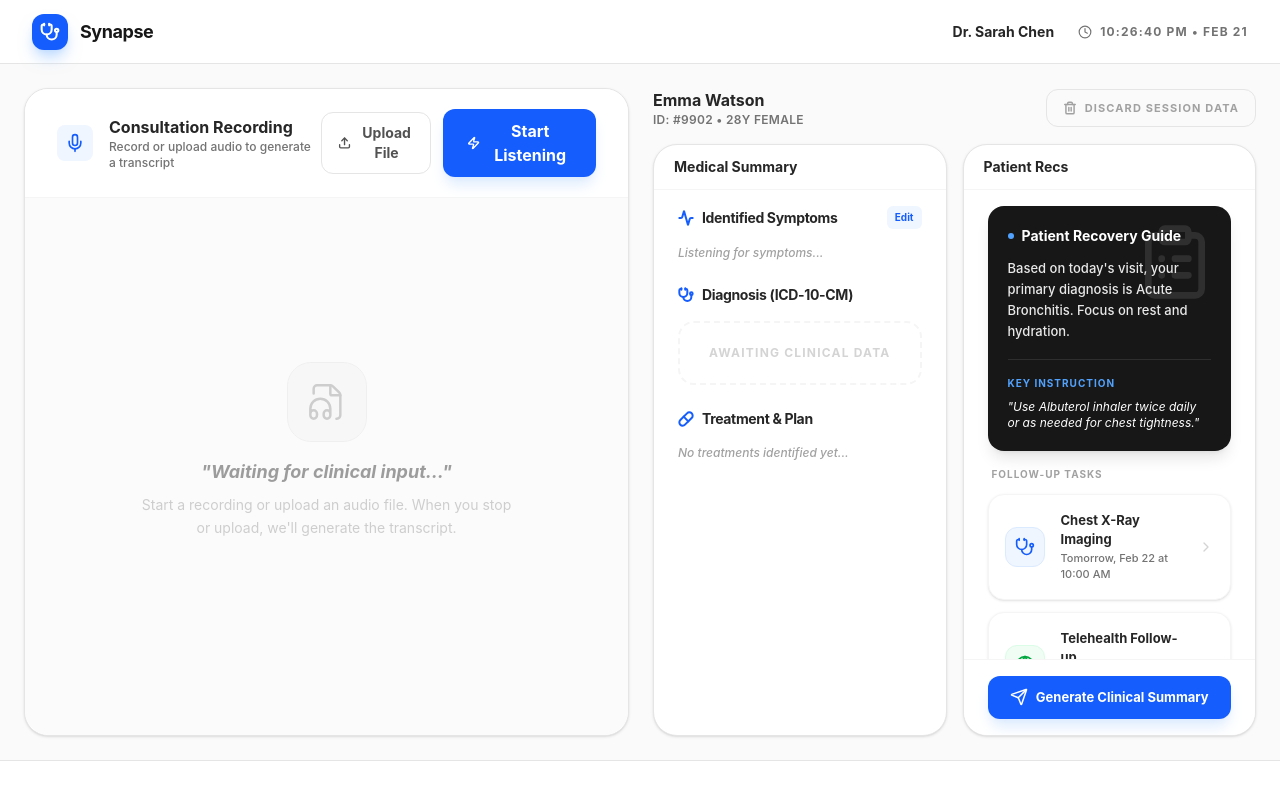
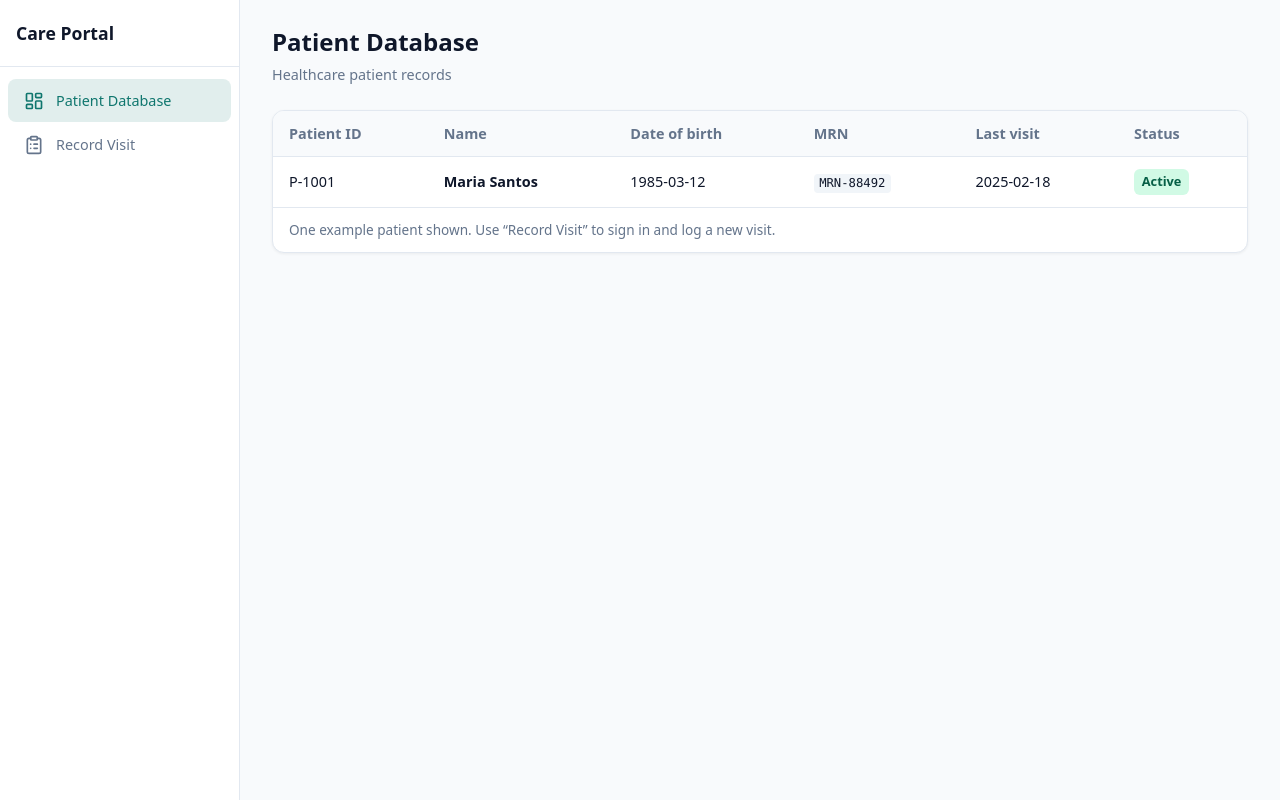
Before and after one commit to AakristG/Synapse, a React (Vite) app in the folder frontend/: page / in a window 1280 px wide. Built offline with nearby package versions, Linux system fonts and the light colour scheme.

Commit message:
poster page and login

```diff
--- a/frontend/src/App.jsx
+++ b/frontend/src/App.jsx
@@ -1,16 +1,26 @@
 import { BrowserRouter, Routes, Route } from 'react-router-dom'
 import { Toaster } from 'sonner'
+import { AuthProvider } from './context/AuthContext'
+import ProtectedRoute from './components/ProtectedRoute'
+import Home from './pages/Home'
+import Login from './pages/Login'
+import Dashboard from './pages/Dashboard'
 import Consultation from './pages/Consultation'
 import './App.css'
 
 function App() {
   return (
-    <BrowserRouter>
-      <Toaster position="top-right" richColors closeButton />
-      <Routes>
-        <Route path="/" element={<Consultation />} />
-      </Routes>
-    </BrowserRouter>
+    <AuthProvider>
+      <BrowserRouter>
+        <Toaster position="top-right" richColors closeButton />
+        <Routes>
+          <Route path="/" element={<Home />} />
+          <Route path="/login" element={<Login />} />
+          <Route path="/dashboard" element={<ProtectedRoute><Dashboard /></ProtectedRoute>} />
+          <Route path="/consultation" element={<Consultation />} />
+        </Routes>
+      </BrowserRouter>
+    </AuthProvider>
   )
 }
 
--- /dev/null
+++ b/frontend/src/pages/Home.css
@@ -0,0 +1,153 @@
+.home-layout {
+  display: flex;
+  min-height: 100vh;
+  background: var(--bg);
+}
+
+.home-sidebar {
+  width: 240px;
+  flex-shrink: 0;
+  background: var(--card);
+  border-right: 1px solid var(--border);
+  display: flex;
+  flex-direction: column;
+}
+
+.home-sidebar-header {
+  padding: 1.25rem 1rem;
+  border-bottom: 1px solid var(--border);
+}
+
+.home-sidebar-title {
+  margin: 0;
+  font-size: 1.1rem;
+  font-weight: 700;
+  color: var(--fg);
+}
+
+.home-sidebar-nav {
+  padding: 0.75rem 0;
+  display: flex;
+  flex-direction: column;
+  gap: 2px;
+}
+
+.home-nav-item {
+  display: flex;
+  align-items: center;
+  gap: 0.75rem;
+  padding: 0.65rem 1rem;
+  margin: 0 0.5rem;
+  color: var(--muted);
+  text-decoration: none;
+  font-size: 0.9rem;
+  font-weight: 500;
+  border-radius: 8px;
+  transition: color 0.15s, background 0.15s;
+}
+
+.home-nav-item:hover {
+  color: var(--fg);
+  background: rgba(15, 118, 110, 0.08);
+}
+
+.home-nav-item--active {
+  color: var(--primary);
+  background: rgba(15, 118, 110, 0.12);
+}
+
+.home-nav-item--active:hover {
+  color: var(--primary);
+  background: rgba(15, 118, 110, 0.16);
+}
+
+.home-main {
+  flex: 1;
+  padding: 1.5rem 2rem;
+  overflow: auto;
+}
+
+.home-header {
+  margin-bottom: 1.5rem;
+}
+
+.home-header h1 {
+  margin: 0 0 0.25rem 0;
+  font-size: 1.5rem;
+  font-weight: 700;
+  color: var(--fg);
+}
+
+.home-subtitle {
+  margin: 0;
+  font-size: 0.9rem;
+  color: var(--muted);
+}
+
+.home-content {
+  background: var(--card);
+  border: 1px solid var(--border);
+  border-radius: 12px;
+  box-shadow: 0 1px 3px rgba(0, 0, 0, 0.06);
+  overflow: hidden;
+}
+
+.home-table-wrap {
+  overflow-x: auto;
+}
+
+.home-table {
+  width: 100%;
+  border-collapse: collapse;
+  font-size: 0.9rem;
+}
+
+.home-table th,
+.home-table td {
+  padding: 0.75rem 1rem;
+  text-align: left;
+  border-bottom: 1px solid var(--border);
+}
+
+.home-table th {
+  font-weight: 600;
+  color: var(--muted);
+  background: #f8fafc;
+}
+
+.home-table tbody tr:last-child td {
+  border-bottom: none;
+}
+
+.home-table tbody tr:hover {
+  background: rgba(15, 118, 110, 0.04);
+}
+
+.home-mrn {
+  font-size: 0.85em;
+  padding: 0.2em 0.45em;
+  background: #f1f5f9;
+  border-radius: 4px;
+  color: var(--fg);
+}
+
+.home-badge {
+  display: inline-block;
+  padding: 0.25em 0.6em;
+  border-radius: 6px;
+  font-size: 0.8rem;
+  font-weight: 600;
+}
+
+.home-badge--active {
+  background: #d1fae5;
+  color: #065f46;
+}
+
+.home-table-caption {
+  margin: 0;
+  padding: 0.75rem 1rem;
+  font-size: 0.85rem;
+  color: var(--muted);
+  border-top: 1px solid var(--border);
+}
--- /dev/null
+++ b/frontend/src/pages/Home.jsx
@@ -0,0 +1,69 @@
+import { Link } from 'react-router-dom'
+import { ClipboardList, LayoutDashboard } from 'lucide-react'
+import './Home.css'
+
+const EXAMPLE_PATIENT = {
+  id: 'P-1001',
+  name: 'Maria Santos',
+  dateOfBirth: '1985-03-12',
+  mrn: 'MRN-88492',
+  lastVisit: '2025-02-18',
+  status: 'Active',
+}
+
+export default function Home() {
+  return (
+    <div className="home-layout">
+      <aside className="home-sidebar">
+        <div className="home-sidebar-header">
+          <h2 className="home-sidebar-title">Care Portal</h2>
+        </div>
+        <nav className="home-sidebar-nav">
+          <Link to="/" className="home-nav-item home-nav-item--active">
+            <LayoutDashboard size={20} aria-hidden />
+            <span>Patient Database</span>
+          </Link>
+          <Link to="/login" className="home-nav-item">
+            <ClipboardList size={20} aria-hidden />
+            <span>Record Visit</span>
+          </Link>
+        </nav>
+      </aside>
+      <main className="home-main">
+        <header className="home-header">
+          <h1>Patient Database</h1>
+          <p className="home-subtitle">Healthcare patient records</p>
+        </header>
+        <section className="home-content">
+          <div className="home-table-wrap">
+            <table className="home-table">
+              <thead>
+                <tr>
+                  <th>Patient ID</th>
+                  <th>Name</th>
+                  <th>Date of birth</th>
+                  <th>MRN</th>
+                  <th>Last visit</th>
+                  <th>Status</th>
+                </tr>
+              </thead>
+              <tbody>
+                <tr>
+                  <td>{EXAMPLE_PATIENT.id}</td>
+                  <td><strong>{EXAMPLE_PATIENT.name}</strong></td>
+                  <td>{EXAMPLE_PATIENT.dateOfBirth}</td>
+                  <td><code className="home-mrn">{EXAMPLE_PATIENT.mrn}</code></td>
+                  <td>{EXAMPLE_PATIENT.lastVisit}</td>
+                  <td>
+                    <span className="home-badge home-badge--active">{EXAMPLE_PATIENT.status}</span>
+                  </td>
+                </tr>
+              </tbody>
+            </table>
+          </div>
+          <p className="home-table-caption">One example patient shown. Use “Record Visit” to sign in and log a new visit.</p>
+        </section>
+      </main>
+    </div>
+  )
+}
--- a/frontend/src/pages/Login.css
+++ b/frontend/src/pages/Login.css
@@ -29,6 +29,41 @@
   font-size: 0.9rem;
   color: var(--muted);
   text-align: center;
+}
+
+.login-already-actions {
+  display: flex;
+  flex-direction: column;
+  gap: 0.75rem;
+}
+
+.login-already-btn {
+  display: block;
+  text-align: center;
+  padding: 0.7rem 1rem;
+  border-radius: 8px;
+  font-size: 1rem;
+  font-weight: 600;
+  text-decoration: none;
+  background: var(--bg);
+  color: var(--fg);
+  border: 1px solid var(--border);
+  transition: background 0.15s, border-color 0.15s;
+}
+
+.login-already-btn:hover {
+  background: #f1f5f9;
+  border-color: var(--muted);
+}
+
+.login-already-btn--primary {
+  background: var(--primary);
+  color: white;
+  border-color: var(--primary);
+}
+
+.login-already-btn--primary:hover {
+  filter: brightness(1.05);
 }
 
 .login-card form label {
--- a/frontend/src/pages/Login.jsx
+++ b/frontend/src/pages/Login.jsx
@@ -1,17 +1,15 @@
 import { useState } from 'react'
-import { useNavigate, Navigate } from 'react-router-dom'
+import { useNavigate, Link } from 'react-router-dom'
 import { useAuth } from '../context/AuthContext'
 import './Login.css'
 
 export default function Login() {
-  const { login, isAuthenticated } = useAuth()
+  const { login, user, isAuthenticated } = useAuth()
   const navigate = useNavigate()
   const [username, setUsername] = useState('')
   const [password, setPassword] = useState('')
   const [error, setError] = useState('')
   const [busy, setBusy] = useState(false)
-
-  if (isAuthenticated) return <Navigate to="/dashboard" replace />
 
   const handleSubmit = async (e) => {
     e.preventDefault()
@@ -31,6 +29,16 @@ export default function Login() {
     <div className="login-page">
       <div className="login-card">
         <h1>Diagnostic Assistant</h1>
+        {isAuthenticated ? (
+          <>
+            <p className="login-subtitle">You're already signed in as <strong>{user?.username}</strong>.</p>
+            <div className="login-already-actions">
+              <Link to="/dashboard" className="login-already-btn">Go to Dashboard</Link>
+              <Link to="/consultation" className="login-already-btn login-already-btn--primary">Record a visit</Link>
+            </div>
+          </>
+        ) : (
+          <>
             <p className="login-subtitle">Sign in as EMT, Nurse, or Physician</p>
             <form onSubmit={handleSubmit}>
               {error && <div className="login-error">{error}</div>}
@@ -58,6 +66,8 @@ export default function Login() {
                 {busy ? 'Signing in…' : 'Sign in'}
               </button>
             </form>
+          </>
+        )}
       </div>
     </div>
   )
```
Also changed, not shown: 1 other file (tests, documents, lock files or other folders). Lines whose indentation alone changed are shown as unchanged.
